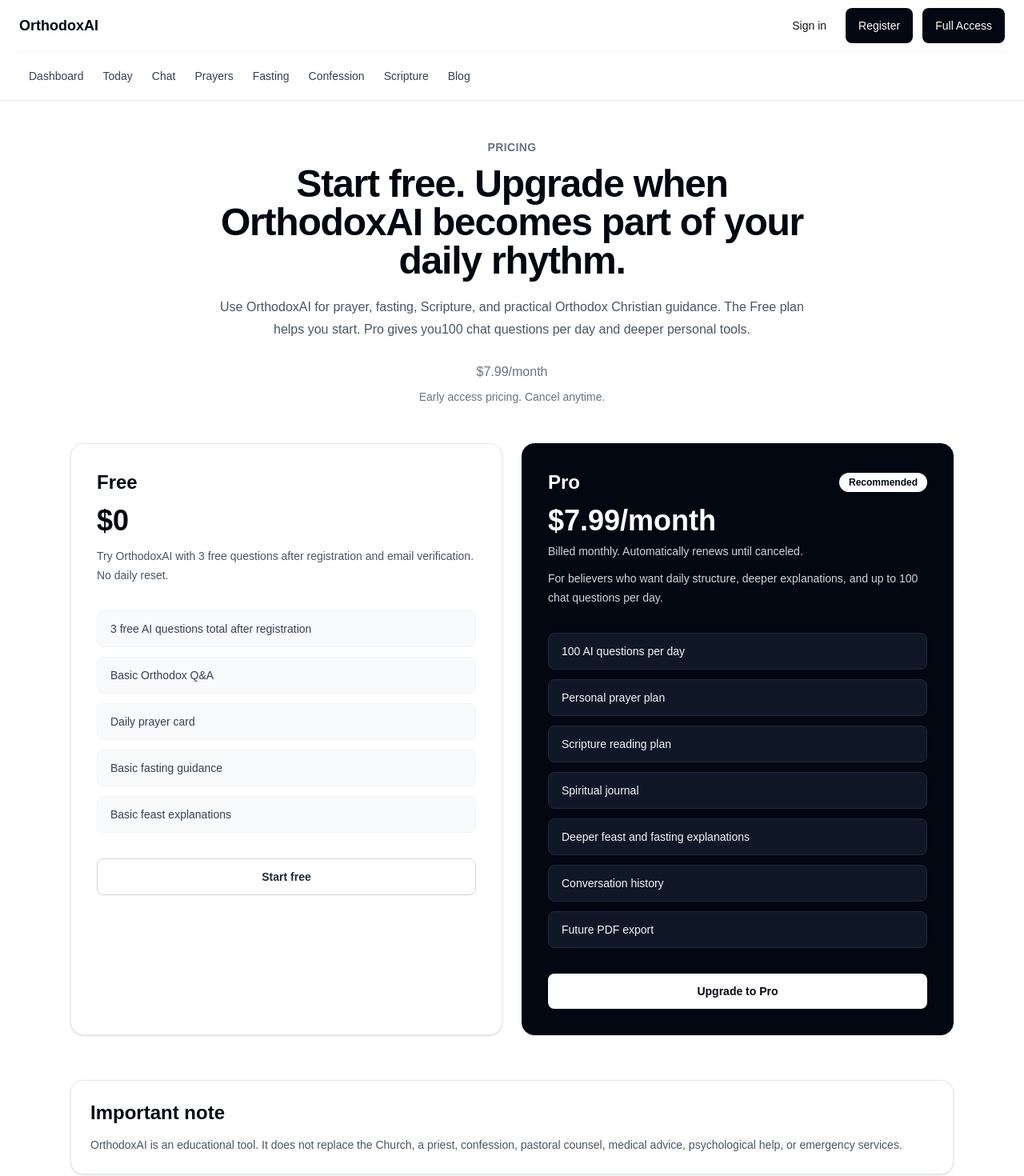
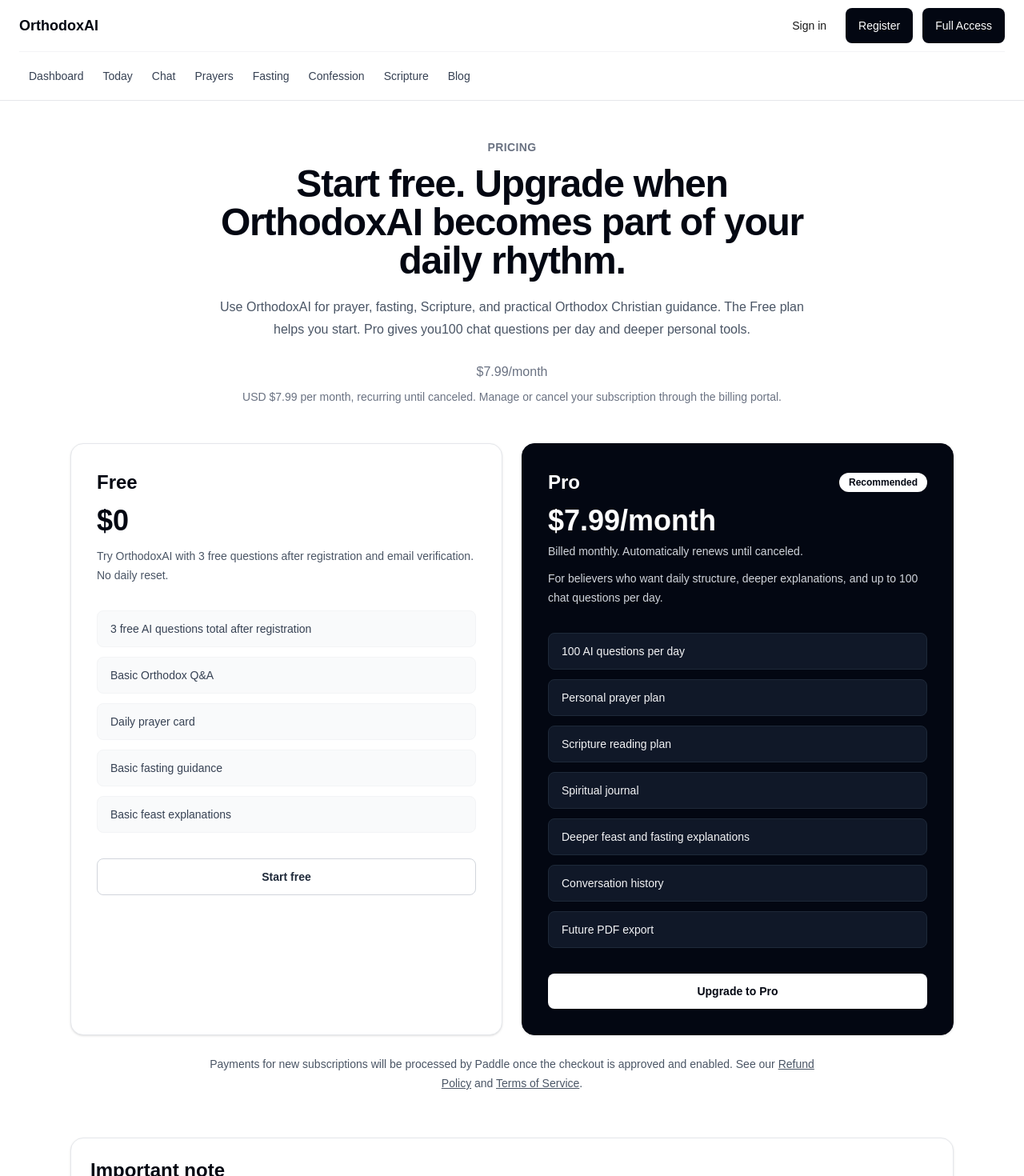
Before and after one commit to triplnj/orthodox-ai, a Next.js app: page /pricing in a window 1280 px wide. Shown: the top 1470 px of the page at 80% size. Built offline with nearby package versions, Linux system fonts and the light colour scheme; no server answers.

Commit message:
Align Paddle domain approval disclosures: src/app/pricing/page.tsx

```diff
--- a/src/app/pricing/page.tsx
+++ b/src/app/pricing/page.tsx
@@ -49,13 +49,21 @@ export default function PricingPage() {
       </p>
 
       <p className="mt-2 text-sm text-gray-500">
-        Early access pricing. Cancel anytime.
+        USD $7.99 per month, recurring until canceled. Manage or cancel your subscription through the billing portal.
       </p>
       </section>
 
       <section className="mt-12">
         <PricingCards />
       </section>
+
+      <p className="mx-auto mt-6 max-w-3xl text-center text-sm leading-6 text-gray-600">
+        Payments for new subscriptions will be processed by Paddle once the
+        checkout is approved and enabled. See our{" "}
+        <a className="underline" href="/refund-policy">Refund Policy</a>
+        {" "}and{" "}
+        <a className="underline" href="/terms">Terms of Service</a>.
+      </p>
 
       <section className="mt-14 rounded-2xl border border-gray-200 bg-white p-6 shadow-sm">
         <h2 className="text-2xl font-semibold text-gray-950">
```
